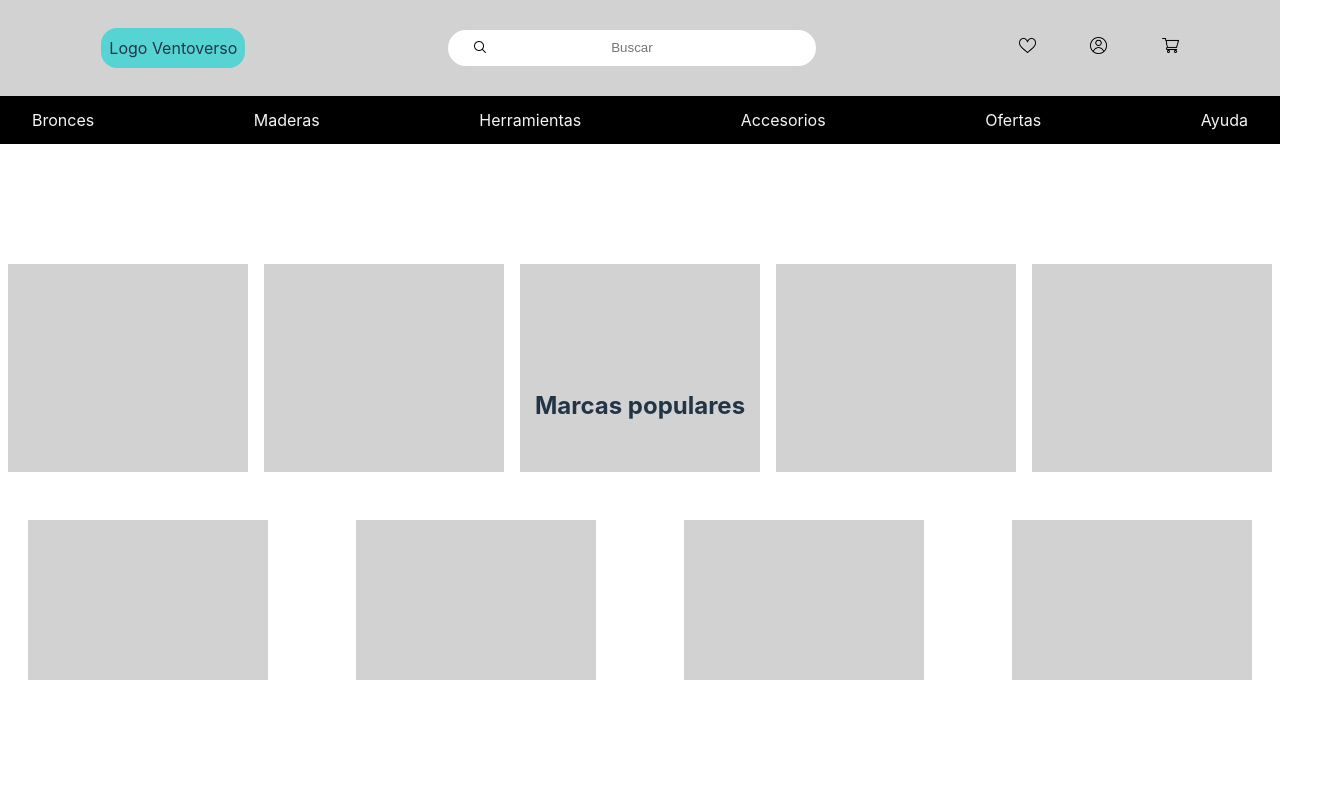
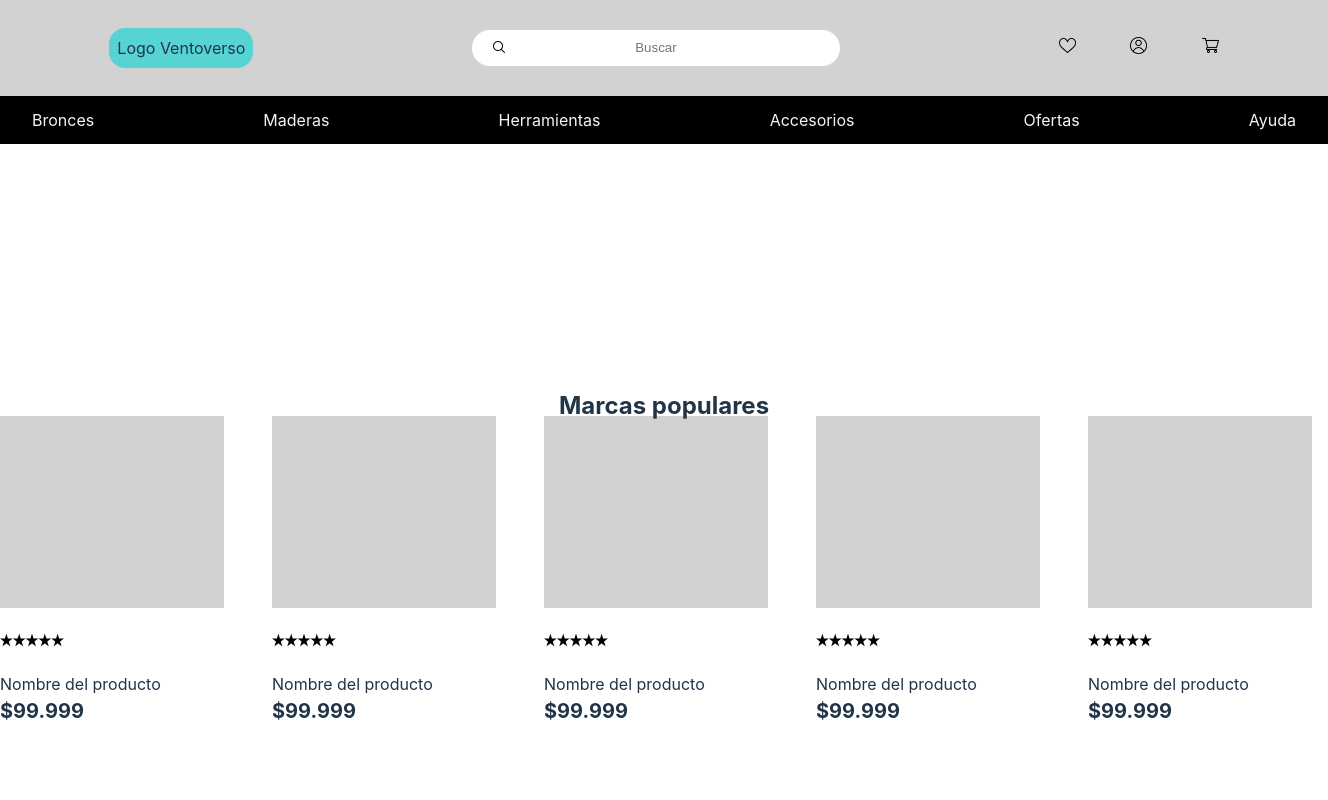
Before and after one commit to jrivas0710/Ventoverso, a React (Vite) app: page / in a window 1280 px wide. Shown: the top 800 px of the page, 1328 px wide, since content can reach past the window. Built offline with nearby package versions, Linux system fonts and the light colour scheme.

Commit message:
agregue seccion de productos destacados y sus detalles, me falta arreglar espacio de las estrelals

```diff
--- a/src/Header.css
+++ b/src/Header.css
@@ -11,11 +11,9 @@
 
 /* este es mi contenedor grid que es como a nivel del body, contendra todos los componentes del body */
   .grid-container{
-
    width: 100vw;
-   height: 100vh;
    display: grid;
-   grid-template-rows: 1fr 1fr 1fr 1fr 1fr; /* hice 5 filas porque arriba estara el header, al medio el main con 3 filas y bajo el footer con 1*/
+   grid-template-rows: 1fr 1fr 2fr 1fr 1fr; /* hice 5 filas porque arriba estara el header, al medio el main con 3 filas y bajo el footer con 1*/
    grid-template-areas: /* les asigne nombres literales a cada area definida arriba */
    'header'
    'section1'
@@ -31,6 +29,8 @@
 /* este es mi header, le asigne una grid area dentro de mi contenedor grid */
   .header-grid{
    grid-area: header;
+   width: 100%;
+
   }
 
   .header-flex{
--- a/src/ProductosDestacados.css
+++ b/src/ProductosDestacados.css
@@ -3,13 +3,47 @@
 .productos-destacados{
     grid-area: section2;
     display: flex;
-    justify-content: space-around;
+    width: 100%;
+    gap: 2rem;
+
+
 }
 
 .productos-destacados > div {
 
     height: 13rem;
     width: 15rem;
-    background-color: rgb(211, 210, 210);
 
 }
+
+.producto{
+    background-color: rgb(211, 210, 210);
+    height: 12rem;
+    width: 14rem;
+
+}
+
+
+.ranking{
+
+    width: 4rem;
+    height: 4rem;
+    margin: 0;
+    padding: 0;
+}
+
+.nombre-producto{
+
+    text-align: start;
+
+}
+.precio{
+    font-size: 20px;
+    font-weight: bold;
+
+}
+
+.nombre-precio-ranking{
+    display: flex;
+    flex-direction: column;
+}
--- a/src/ProductosDestacados.jsx
+++ b/src/ProductosDestacados.jsx
@@ -6,19 +6,55 @@
         <>
 
 
-
-
-    <div className='productos-destacados'>
-
-    <div></div>
-    <div></div>
-    <div></div>
-    <div></div>
-    <div></div>
+            <div className='productos-destacados'>
 
 
 
 
-    </div>
-    </>)
+                <div>
+                    <div className='producto'></div>
+                    <div className='nombre-precio-ranking'>
+                        <img src="images/estrellas.png" alt="ranking" className='ranking' />
+                        <span className='nombre-producto'>Nombre del producto</span>
+                        <span className='precio'>$99.999</span>
+                    </div>
+                </div>
+
+
+                <div>
+                    <div className='producto'></div>
+                    <div className='nombre-precio-ranking'>
+                        <img src="images/estrellas.png" alt="ranking" className='ranking' />
+                        <span className='nombre-producto'>Nombre del producto</span>
+                        <span className='precio'>$99.999</span>
+                    </div>
+                </div>
+                <div>
+                    <div className='producto'></div>
+                    <div className='nombre-precio-ranking'>
+                        <img src="images/estrellas.png" alt="ranking" className='ranking' />
+                        <span className='nombre-producto'>Nombre del producto</span>
+                        <span className='precio'>$99.999</span>
+                    </div>
+                </div>
+                <div>
+                    <div className='producto'></div>
+                    <div className='nombre-precio-ranking'>
+                        <img src="images/estrellas.png" alt="ranking" className='ranking' />
+                        <span className='nombre-producto'>Nombre del producto</span>
+                        <span className='precio'>$99.999</span>
+                    </div>
+                </div>
+                <div>
+                    <div className='producto'></div>
+                    <div className='nombre-precio-ranking'>
+                        <img src="images/estrellas.png" alt="ranking" className='ranking' />
+                        <span className='nombre-producto'>Nombre del producto</span>
+                        <span className='precio'>$99.999</span>
+                    </div>
+                </div>
+
+
+            </div>
+        </>)
 }
--- a/src/SeccionPopulares.css
+++ b/src/SeccionPopulares.css
@@ -2,12 +2,14 @@
 
 .seccion-populares{
     display: flex;
-    gap: 2rem;
+
     justify-content: space-around;
     grid-area: section3;
     font-weight: bold;
     padding-top:3rem;
-    position:relativa
+    position:relativa;
+
+
 
 }
 
```
Also changed, not shown: public/images/estrellas.png (added).
